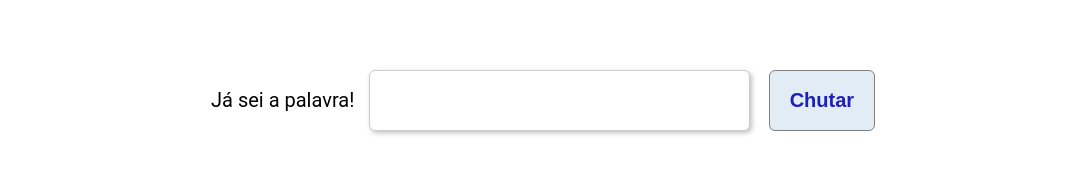
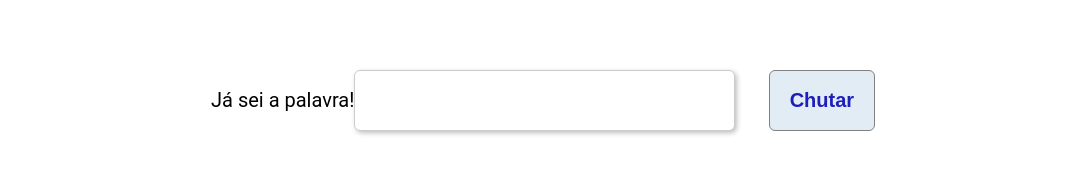
Before and after one commit to JuliaFLacerda/Forca, a React (Create React App) app: page / in a window 1280 px wide. Shown: the part 669-842 px from the top of the page, without its empty margins (97-1184 px from the left). Built offline with nearby package versions, Linux system fonts and the light colour scheme.

Commit message:
teste ajustes finos 16

```diff
--- a/src/style.css
+++ b/src/style.css
@@ -67,7 +67,6 @@ input{
 label{
     width: 82%;
     display: flex;
-    gap: 15px;
 }
 
 label span{
```
